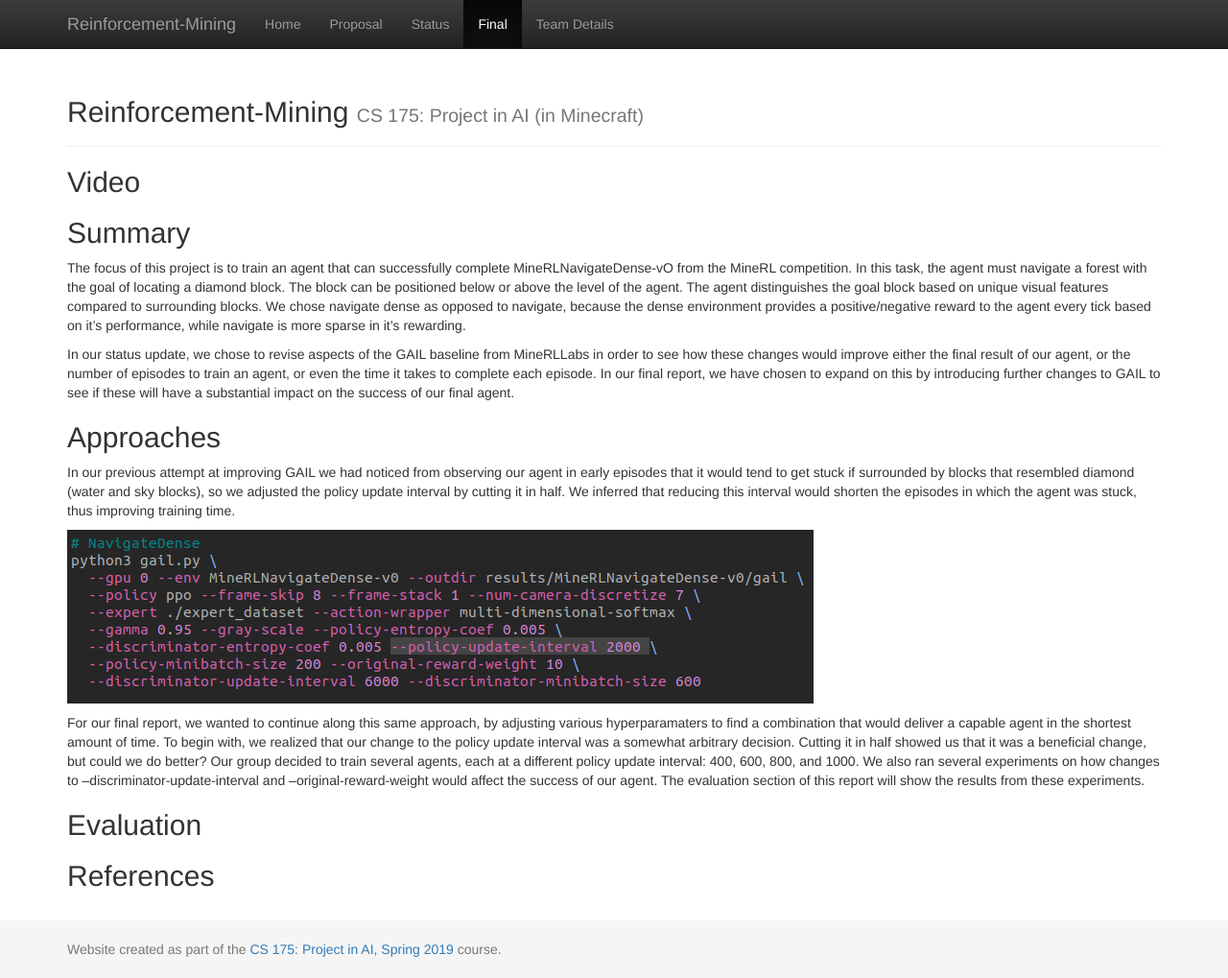
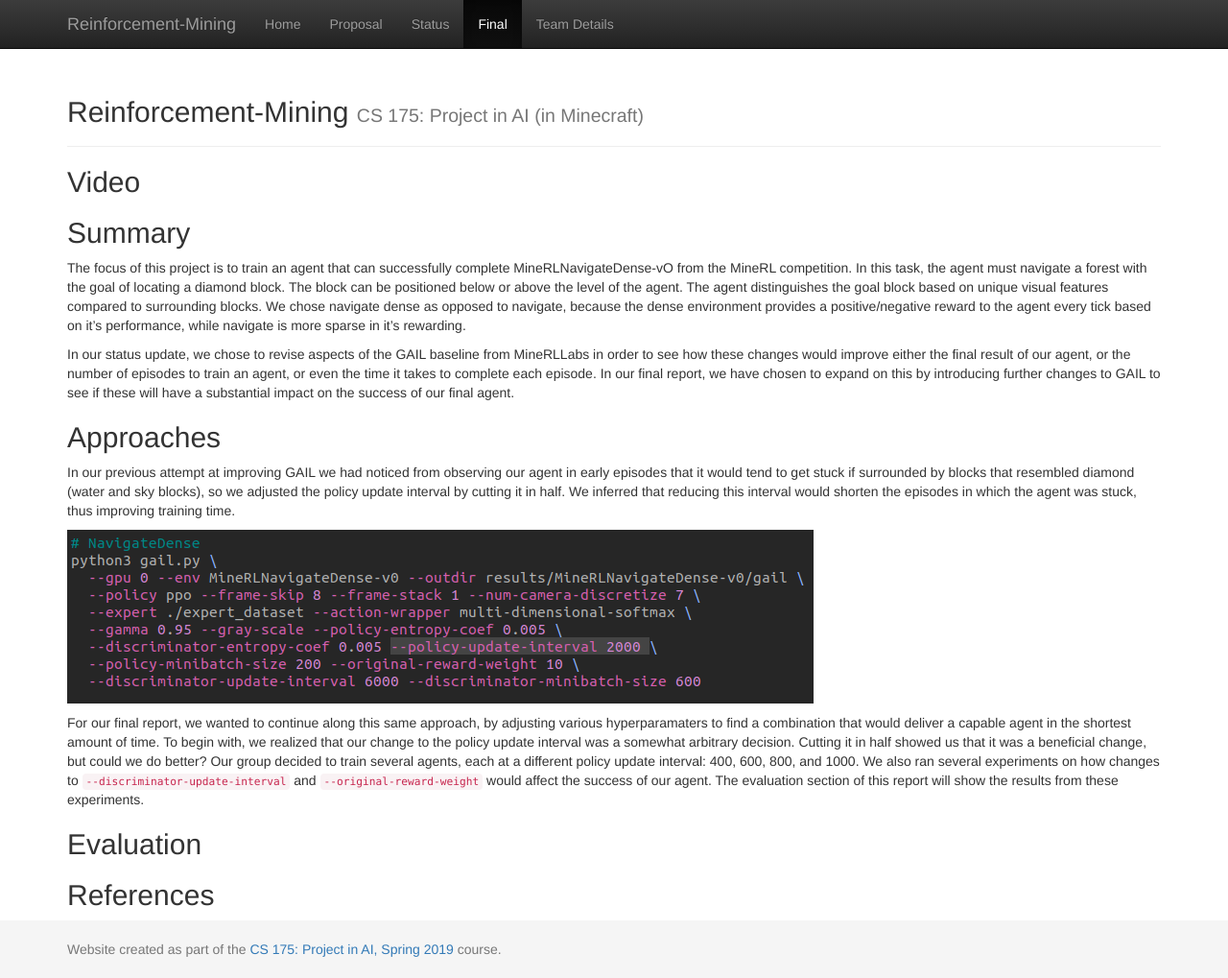
Before and after one commit to TDHTTTT/RM, a Jekyll site: the page built from docs/final.md, in a window 1280 px wide and 1019 px high. Shown: the whole window at 96% size. Built offline with Jekyll 4.4.1, drawn with Linux system fonts in a browser that asks for light colours.

Commit message:
Update final.md

```diff
--- a/docs/final.md
+++ b/docs/final.md
@@ -15,7 +15,7 @@ In our previous attempt at improving GAIL we had noticed from observing our agen
 
 ![Image](images/pui.png)
 
-For our final report, we wanted to continue along this same approach, by adjusting various hyperparamaters to find a combination that would deliver a capable agent in the shortest amount of time. To begin with, we realized that our change to the policy update interval was a somewhat arbitrary decision. Cutting it in half showed us that it was a beneficial change, but could we do better? Our group decided to train several agents, each at a different policy update interval: 400, 600, 800, and 1000. We also ran several experiments on how changes to --discriminator-update-interval and --original-reward-weight would affect the success of our agent. The evaluation section of this report will show the results from these experiments.
+For our final report, we wanted to continue along this same approach, by adjusting various hyperparamaters to find a combination that would deliver a capable agent in the shortest amount of time. To begin with, we realized that our change to the policy update interval was a somewhat arbitrary decision. Cutting it in half showed us that it was a beneficial change, but could we do better? Our group decided to train several agents, each at a different policy update interval: 400, 600, 800, and 1000. We also ran several experiments on how changes to `--discriminator-update-interval` and `--original-reward-weight` would affect the success of our agent. The evaluation section of this report will show the results from these experiments.
 
 
 ## Evaluation
```
